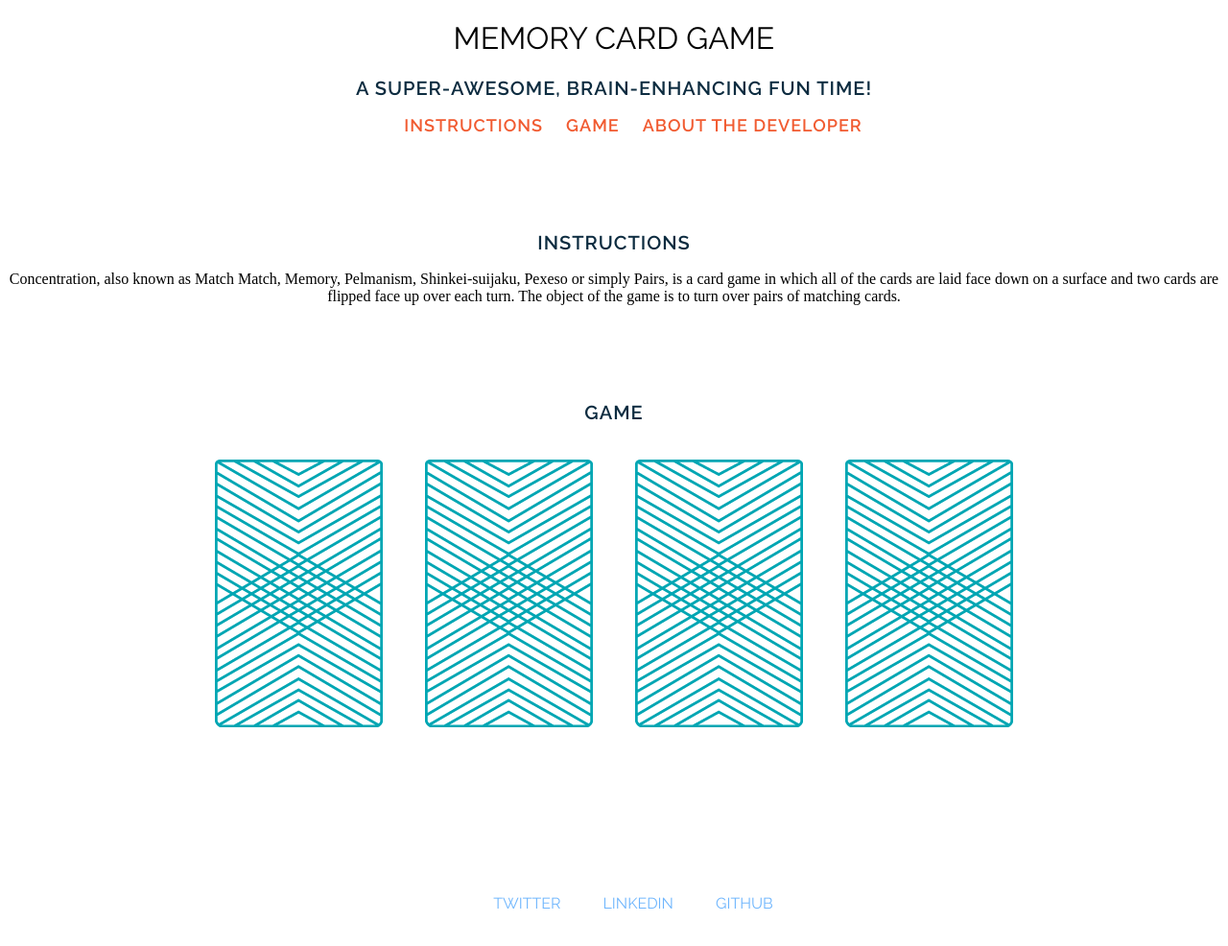
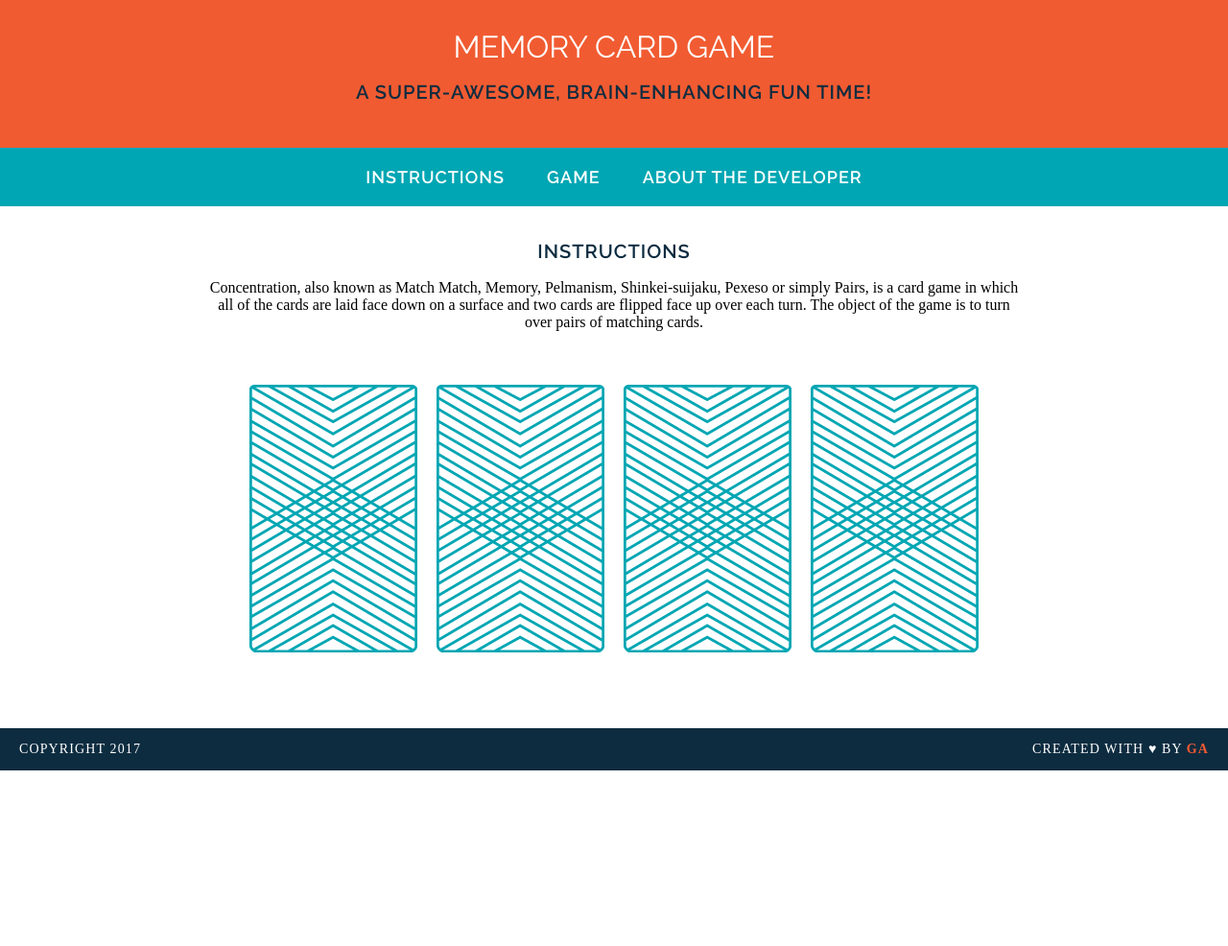
Before and after one commit to catcarbonell/wdi-fundamentals-memorygame, a plain HTML site: page memory_game/index.html in a window 1280 px wide. Shown: the whole page at 96% size. After the commit the page ends 803 px from the top, so only its background shows below. Drawn offline with Linux system fonts and the light colour scheme; a web font is replaced by a local one.

Commit message:
created game logic

```diff
--- a/memory_game/css/style.css
+++ b/memory_game/css/style.css
@@ -1,5 +1,13 @@
 body {
   text-align: center;
+  margin: 0;
+}
+
+/* CONTENT */
+
+.main {
+	width: 850px;
+	margin: 35px auto;
 }
 
 a:link {
@@ -13,6 +21,7 @@ a:link, h1, h2 {
 h1 {
   font-family: "Raleway", sans-serif;
   font-weight: 400;
+  margin: 0;
 }
 
 h2 {
@@ -31,37 +40,89 @@ li {
 	padding: 10px;
 }
 
-section {
-	margin-top: 100px;
+/* HEADER */
+
+header {
+	background: #F15B31;
+	color: #ffffff;
+	padding: 30px 20px;
 }
 
-footer {
-	margin: 150px 0;
+
+
+/* NAV */
+nav {
+  background: #00A6B3;
+  padding: 20px 0;
 }
 
-.nav a:link, a:visited {
+nav a:link, a:visited {
   font-family: "Raleway", sans-serif;
-  color: #F15B31;
+  color: #ffffff;
   letter-spacing: 1px;
   font-weight: 600;
   font-size: 18px;
+  margin: 20px;
+  border-bottom: 2px solid transparent;
 }
 
-ul .nav, .list {
+nav a:hover {
+  border-bottom: 2px solid #ffffff;
+}
+
+/*ul nav, .list {
   display: inline;
   list-style-type: none;
+}*/
+
+/* GAME */
+
+#game img {
+  margin: 40px 8px;
 }
 
-#game img {
-  margin: 0 auto;
-  padding: 20px;
+/* FOOTER */
+
+footer {
+	text-transform: uppercase;
+	padding: 0 20px;
+	background-color: #0D2C40;
+	color: #ffffff;
+	font-size: 14px;
+	letter-spacing: .08em;
+	font-weight: 500;
 }
 
+.copyright {
+	float: left;
+}
 
-#socials a:link, li{
+.message {
+	float: right;
+}
+
+.name {
+	color: #F15B31;
+	font-weight: 700;
+}
+
+.clearfix:after {
+visibility: hidden;
+display: block;
+content: " ";
+clear: both;
+height: 0;
+font-size: 0;
+}
+
+/*#socials a:link, li{
     font-family: "Raleway", sans-serif;
 	color: #6fb6fd;
 	display: inline;
 	padding: 10px 10px;
 
 }
+
+#socials a:hover {
+	color: #F15B31;
+}*/
--- a/memory_game/index.html
+++ b/memory_game/index.html
@@ -7,24 +7,23 @@
 	<link href="css/style.css" rel="stylesheet" type="text/css">
 </head>
 <body>
+
+		<header>
 		  <h1 id="title">Memory Card Game</h1>
 		  <h2 id="subtitle">A super-awesome, brain-enhancing fun time! </h2>
+	    </header>
+	    <nav>
+		  <a href="#">Instructions</a>
+		  <a href="#game">Game</a>
+          <a href="http://catcarbn.com" target="_blank">About the Developer</a>
+	    </nav>
 
-    <ul class="list">
-	  <li class="nav"><a href="#">Instructions</a></li>
-	  <li class="nav"><a href="#">Game</a></li>
-	  <li class="nav"><a href="http://catcarbn.com">About the Developer</a></li>
-	</ul>
-
-	<section>
+		<div class="main">
 
 			<h2>Instructions</h2>
+
 			  <p>Concentration, also known as Match Match, Memory, Pelmanism, Shinkei-suijaku, Pexeso or simply Pairs, is a card game in which all of the cards are laid face down on a surface and two cards are flipped face up over each turn. The object of the game is to turn over pairs of matching cards.</p>
-    </section>
 
-	<section>
-
-	  <h2>Game</h2>
 			<div id="game">
 				<img src="images/back.png" alt="Queen of Diamonds">
 				<img src="images/back.png" alt="Queen of Hearts">
@@ -32,14 +31,19 @@
 				<img src="images/back.png" alt="King of Hearts">
 			</div>
 
-    </section>
+	    </div>
 
-	<footer>
-		<ul class="list" id="socials">
+		<footer class="clearfix">
+			<!--<ul class="list" id="socials">
 			    <li><a href="http://twitter.com/catcarbn">twitter</a></li>
 			    <li><a href="http://linkedin.com/in/catcarbonell">linkedin</a></li>
 			    <li><a href="http://github.com/catcarbonell">github</a></li>
-		</ul>
+			</ul -->
+			<p class="copyright">Copyright 2017</p>
+			<p class="message">Created with &hearts; by <span class="name">GA</span></p>
 		</footer>
+
+		<script src="js/main.js"></script>
+
 </body>
 </html>
--- /dev/null
+++ b/memory_game/js/main.js
@@ -0,0 +1,9 @@
+console.log("Up and running!");
+
+let cardOne = "queen";
+let cardTwo = "queen";
+let cardThree = "king";
+let cardFour = "king";
+
+console.log("User flipped " + cardOne);
+console.log("User flipped " + cardThree);
```
Lines whose indentation alone changed are shown as unchanged.
